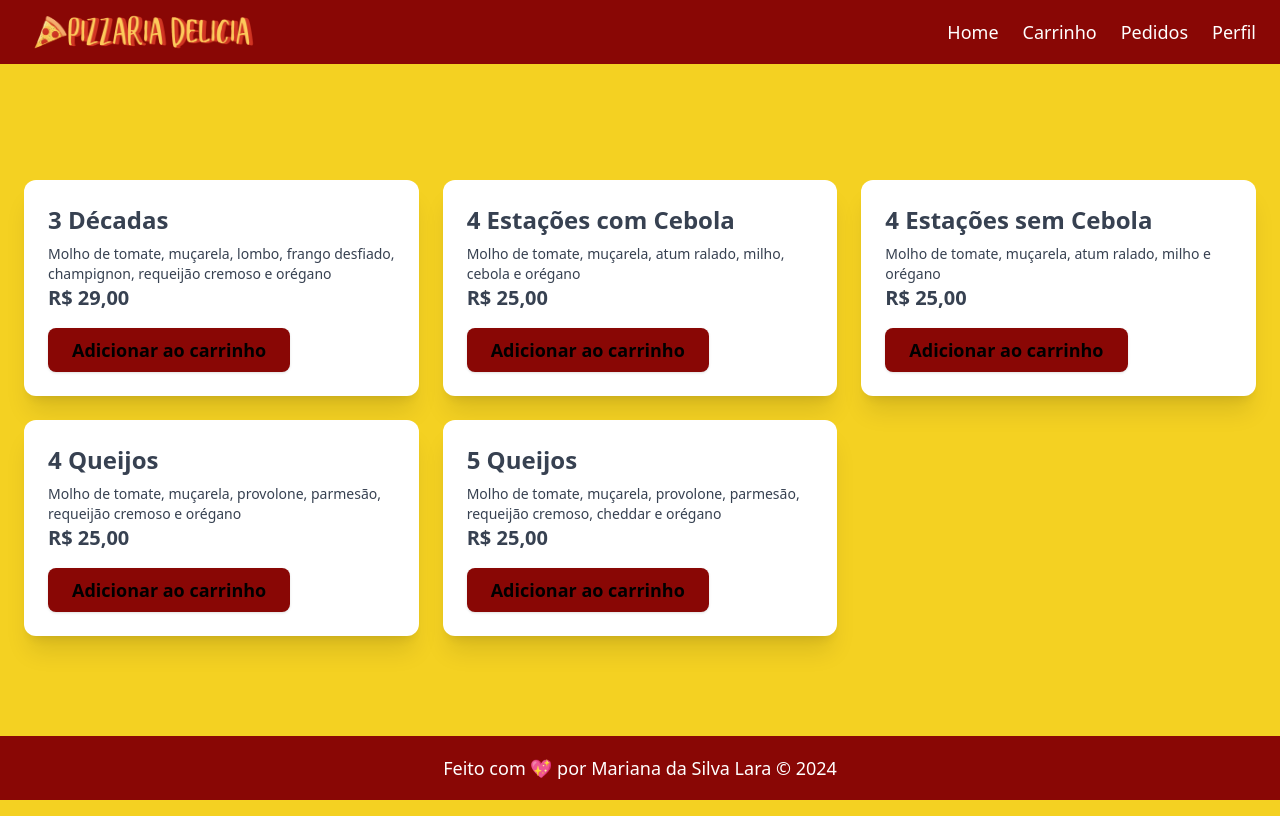
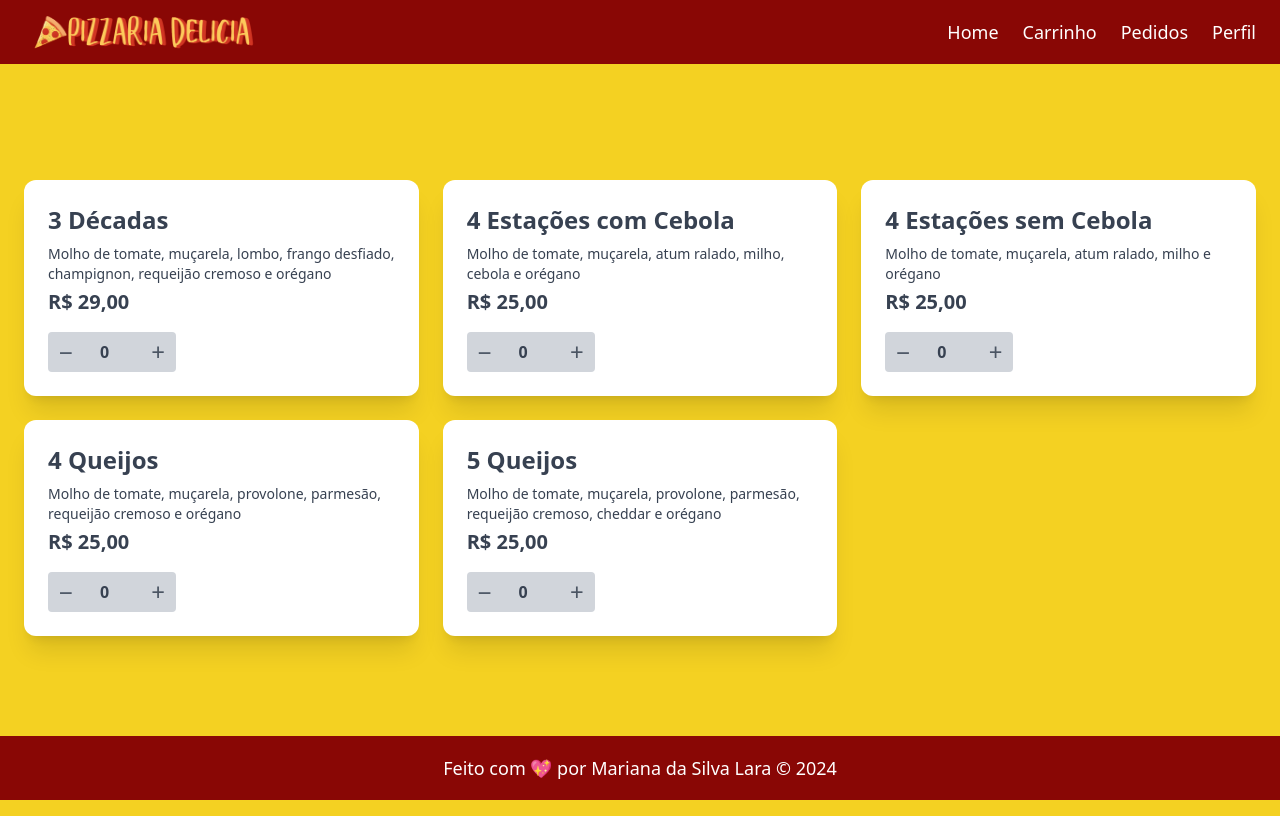
Before and after one commit to marislaradev/pizzaria, a React (Vite) app: page / in a window 1280 px wide. Built offline with nearby package versions, Linux system fonts and the light colour scheme.

Commit message:
style: adjust Tailwind CSS for QuantitySelector and add it to PizzaItem component

```diff
--- a/src/components/PizzaItem/index.jsx
+++ b/src/components/PizzaItem/index.jsx
@@ -1,3 +1,5 @@
+import QuantitySelector from "../QuantitySelector";
+
 function PizzaItem({ name, ingredients, price }) {
   const formattedPrice = price.toLocaleString("pt-BR", {
     style: "currency",
@@ -8,12 +10,10 @@ function PizzaItem({ name, ingredients, price }) {
     <section className="p-6 bg-white rounded-xl shadow-xl hover:shadow-2xl hover:scale-105 transition-all transform duration-500">
       <h2 className="text-2xl font-bold text-gray-700">{name}</h2>
       <p className="text-sm mt-2 text-gray-700">{ingredients}</p>
-      <p className="block text-xl font-semibold text-gray-700 cursor-auto">
+      <p className="block text-xl font-semibold text-gray-700 cursor-auto mt-1">
         {formattedPrice}
       </p>
-      <button className="mt-4 text-lg block font-semibold py-2 px-6  hover:text-white bg-molho_de_tomate rounded-lg shadow hover:shadow-md transition duration-300">
-        Adicionar ao carrinho
-      </button>
+     <QuantitySelector />
     </section>
   );
 }
--- a/src/components/QuantitySelector/index.jsx
+++ b/src/components/QuantitySelector/index.jsx
@@ -4,7 +4,7 @@ function QuantitySelector() {
   const [quantity, setQuantity] = useState(0);
 
   const handleDecrease = () => {
-    if (quantity > 1) {
+    if (quantity > 0) {
       setQuantity(quantity - 1);
     }
   };
@@ -14,25 +14,25 @@ function QuantitySelector() {
   };
 
   return (
-    <div className="flex items-center">
+    <div className="flex flex-row h-10 w-32 rounded-lg relative bg-transparent mt-4">
       <button
         onClick={handleDecrease}
-        className="bg-gray-200 px-3 py-1 rounded-1-md focus:outline-none"
+        className="bg-gray-300 text-gray-600 hover:text-gray-700 hover:bg-gray-400 h-full w-20 rounded-l cursor-pointer outline-none"
       >
-        -
+        <span class="m-auto text-2xl font-thin">−</span>
       </button>
       <input
         type="number"
         min="0"
         value={quantity}
         readOnly
-        className="w-16 px-2 py-1 border border-gray-300 text-center focus:outline-none"
+        className="outline-none focus:outline-none text-center w-full bg-gray-300 font-semibold text-md hover:text-black focus:text-black  md:text-basecursor-default flex items-center text-gray-700"
       />
       <button
         onClick={handleIncrease}
-        className="bg-gray-200 px-3 py-1 rounded-1-md focus:outline-none"
+        className="bg-gray-300 text-gray-600 hover:text-gray-700 hover:bg-gray-400 h-full w-20 rounded-r cursor-pointer"
       >
-        +
+        <span class="m-auto text-2xl font-thin">+</span>
       </button>
     </div>
   );
```
